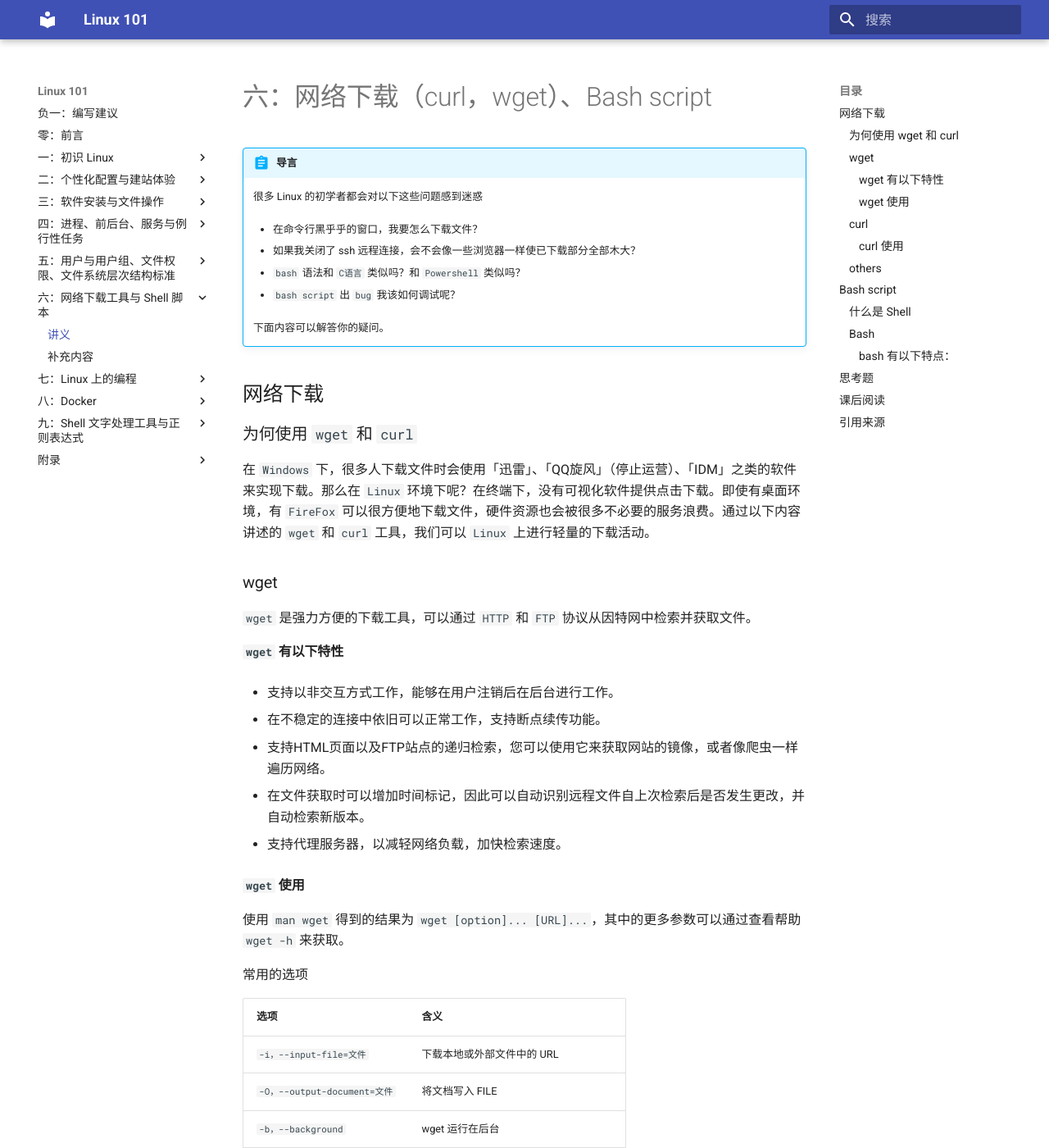
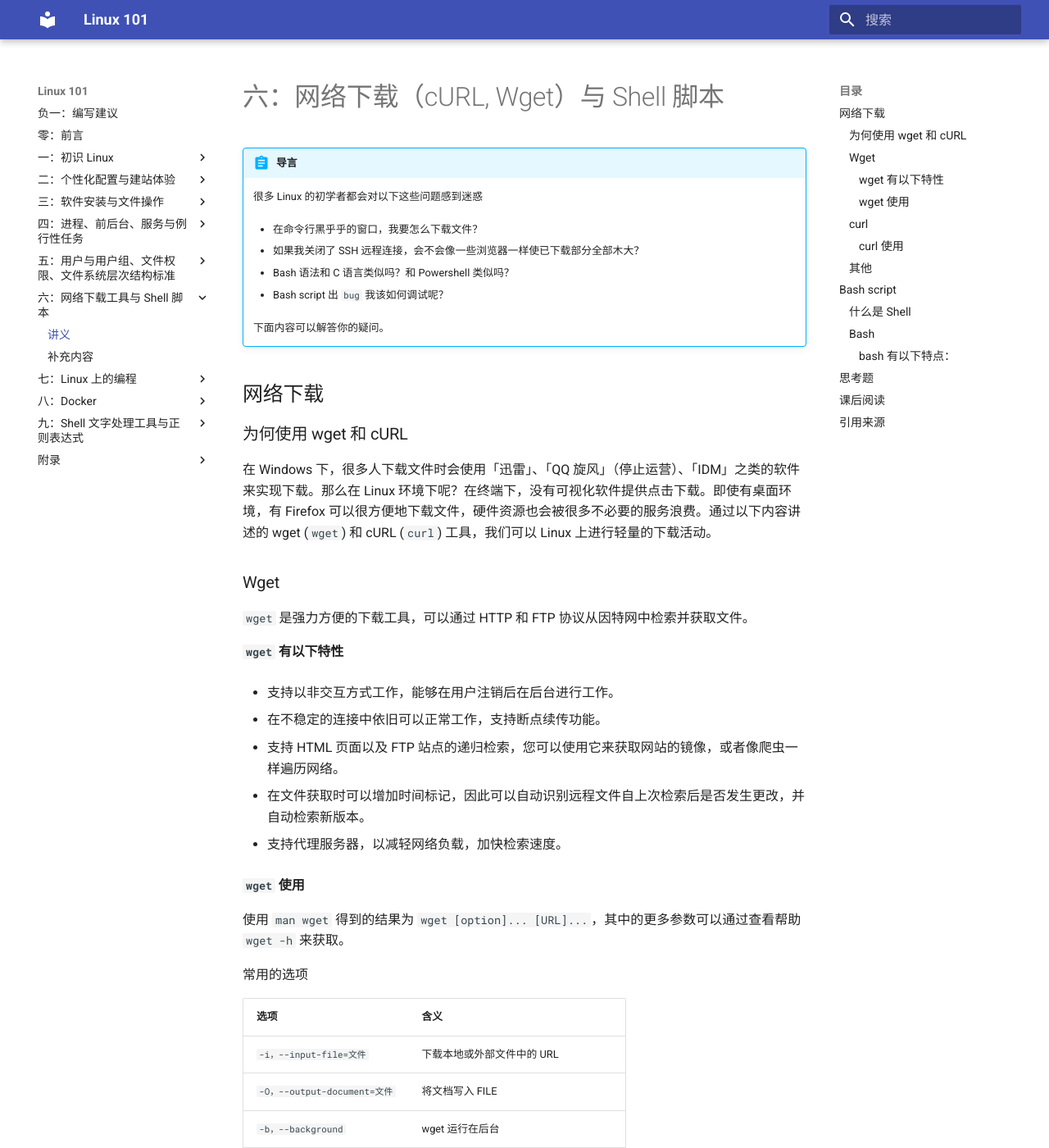
Before and after one commit to ustclug/Linux101-docs, an MkDocs documentation site: the page built from docs/Ch06/1.md, in a window 1280 px wide and 1400 px high. Shown: the whole window at 82% size. Built offline with MkDocs 1.6.1 and Material for MkDocs 9.7.7, drawn with Linux system fonts in a browser that asks for light colours; some of the changed text lies outside the part shown.

```diff
--- a/docs/Ch06/1.md
+++ b/docs/Ch06/1.md
@@ -1,4 +1,4 @@
-# 六：网络下载（curl，wget）、Bash script
+# 六：网络下载（cURL, Wget）与 Shell 脚本
 
 !!! abstract "导言"
 
@@ -6,23 +6,23 @@
 
     - 在命令行黑乎乎的窗口，我要怎么下载文件？
 
-    - 如果我关闭了 ssh 远程连接，会不会像一些浏览器一样使已下载部分全部木大？
+    - 如果我关闭了 SSH 远程连接，会不会像一些浏览器一样使已下载部分全部木大？
 
-    - `bash` 语法和 `C语言` 类似吗？和 `Powershell` 类似吗？
+    - Bash 语法和 C 语言类似吗？和 Powershell 类似吗？
 
-    - `bash script` 出 `bug` 我该如何调试呢？
+    - Bash script 出 `bug` 我该如何调试呢？
 
     下面内容可以解答你的疑问。
 
 ## 网络下载
 
-### 为何使用 `wget` 和 `curl`
+### 为何使用 wget 和 cURL
 
-在 `Windows` 下，很多人下载文件时会使用「迅雷」、「QQ旋风」（停止运营）、「IDM」之类的软件来实现下载。那么在 `Linux` 环境下呢？在终端下，没有可视化软件提供点击下载。即使有桌面环境，有 `FireFox` 可以很方便地下载文件，硬件资源也会被很多不必要的服务浪费。通过以下内容讲述的 `wget` 和 `curl` 工具，我们可以 `Linux` 上进行轻量的下载活动。
+在 Windows 下，很多人下载文件时会使用「迅雷」、「QQ 旋风」（停止运营）、「IDM」之类的软件来实现下载。那么在 Linux 环境下呢？在终端下，没有可视化软件提供点击下载。即使有桌面环境，有 Firefox 可以很方便地下载文件，硬件资源也会被很多不必要的服务浪费。通过以下内容讲述的 wget (`wget`) 和 cURL (`curl`) 工具，我们可以 Linux 上进行轻量的下载活动。
 
-### wget
+### Wget
 
-`wget` 是强力方便的下载工具，可以通过 `HTTP` 和 `FTP` 协议从因特网中检索并获取文件。
+`wget` 是强力方便的下载工具，可以通过 HTTP 和 FTP 协议从因特网中检索并获取文件。
 
 #### `wget` 有以下特性
 
@@ -30,7 +30,7 @@
 
 - 在不稳定的连接中依旧可以正常工作，支持断点续传功能。
 
-- 支持HTML页面以及FTP站点的递归检索，您可以使用它来获取网站的镜像，或者像爬虫一样遍历网络。
+- 支持 HTML 页面以及 FTP 站点的递归检索，您可以使用它来获取网站的镜像，或者像爬虫一样遍历网络。
 
 - 在文件获取时可以增加时间标记，因此可以自动识别远程文件自上次检索后是否发生更改，并自动检索新版本。
 
@@ -46,8 +46,8 @@
 | ---------------------------- | ------------------------------------ |
 | `-i，--input-file=文件`      | 下载本地或外部文件中的 URL           |
 | `-O，--output-document=文件` | 将文档写入 FILE                      |
-| `-b，--background`          | wget 运行在后台                      |
-| `-d，--debug`               | 调试模式，打印出wget运行时的调试信息 |
+| `-b，--background`           | wget 运行在后台                      |
+| `-d，--debug`                | 调试模式，打印出wget运行时的调试信息 |
 
 ??? example "范例"
 
@@ -57,7 +57,7 @@
 
 ### curl
 
-`cURL` 是一个利用 `URL` 语法在命令行下工作的文件传输工具，`c` 意为 `client`。虽然 `curl` 和 `wget` 基础功能有诸多重叠如下载，但 `curl` 由于可自定义各种请求参数所以在模拟 web 请求方面更擅长；`wget` 由于支持 ftp 协议和递归遍历，所以在下载文件方面更擅长。
+`cURL` 是一个利用 `URL` 语法在命令行下工作的文件传输工具，`c` 意为 `client`。虽然 `curl` 和 `wget` 基础功能有诸多重叠如下载，但 `curl` 由于可自定义各种请求参数所以在模拟 web 请求方面更擅长；`wget` 由于支持 FTP 协议和递归遍历，所以在下载文件方面更擅长。
 
 #### `curl` 使用
 
@@ -83,33 +83,33 @@
 
 	`curl -I "http://cn.bing.com"` 只展示文件头内容
 
-### others
+### 其他
 
 除了 `wget`、`curl`，还有 `mwget`（多线程版本 `wget`）、`axel`、`aria2`（支持 BT 协议、支持 JSON-RPC 和 XML-RPC 接口远程调用）之类下载工具，其中 `aria2` 在 Windows 下使用也很广泛。
 
 ## Bash script
 
-### 什么是 `Shell`
+### 什么是 Shell
 
-`Shell` 是 `Linux` 的命令解释程序，是用户和内核之间的接口。除了作为命令解释程序外， `Shell` 同时还提供了一个可支持强大脚本语言的程序环境。
+Shell 是 Linux 的命令解释程序，是用户和内核之间的接口。除了作为命令解释程序外， Shell 同时还提供了一个可支持强大脚本语言的程序环境。
 
 ### Bash
 
-`Bourne Shell`（简称 `sh`），是 `UNIX` 默认的 `Shell`，脚本编程功能强，但交互性差。
+Bourne Shell（`sh`），是 Unix 系统的默认 Shell，脚本编程功能强，但交互性差。
 
-`Bourne Again Shell`，即 `bash`，是 GNU 开发的一个 `Shell`，也是 `Linux` 默认 `Shell`，是 `Bourne Shell` 的扩展。
+Bourne Again Shell，即 bash，是 GNU 开发的一个 Shell，也是大部分 Linux 系统的默认 Shell，是 Bourne Shell 的扩展。
 
 #### `bash` 有以下特点：
 
-- 支持I/O重定向（>，>>）、管道（|）。
+- 支持I/O重定向（`>`, `>>`, `<`）和管道（`|`）等。
 
 - 环境控制，允许用户定制环境以满足自己需要。环境文件 `.bash_profile`、`.bashrc`、`.bash_logout`。通过配置合适的环境变量，可以改变主目录、命令提示符、命令搜索路径等用户工作环境。
 
 - 支持后台运行 `&`。
 
-- 占用资源较少，来自 GNU，与 Linux kernel 相容性高。支持命令行编辑，提供命令补全功能键 `Tab`。
+- 占用资源较少，来自 GNU，与 Linux 相容性高。支持命令行编辑，提供命令补全功能键 Tab。
 
-- 允许应用别名代替命令关键字（`Alias <alinam> = ‘命令’`）。
+- 允许应用别名代替命令关键字（`alias name='命令'`）。
 
 
 
```
